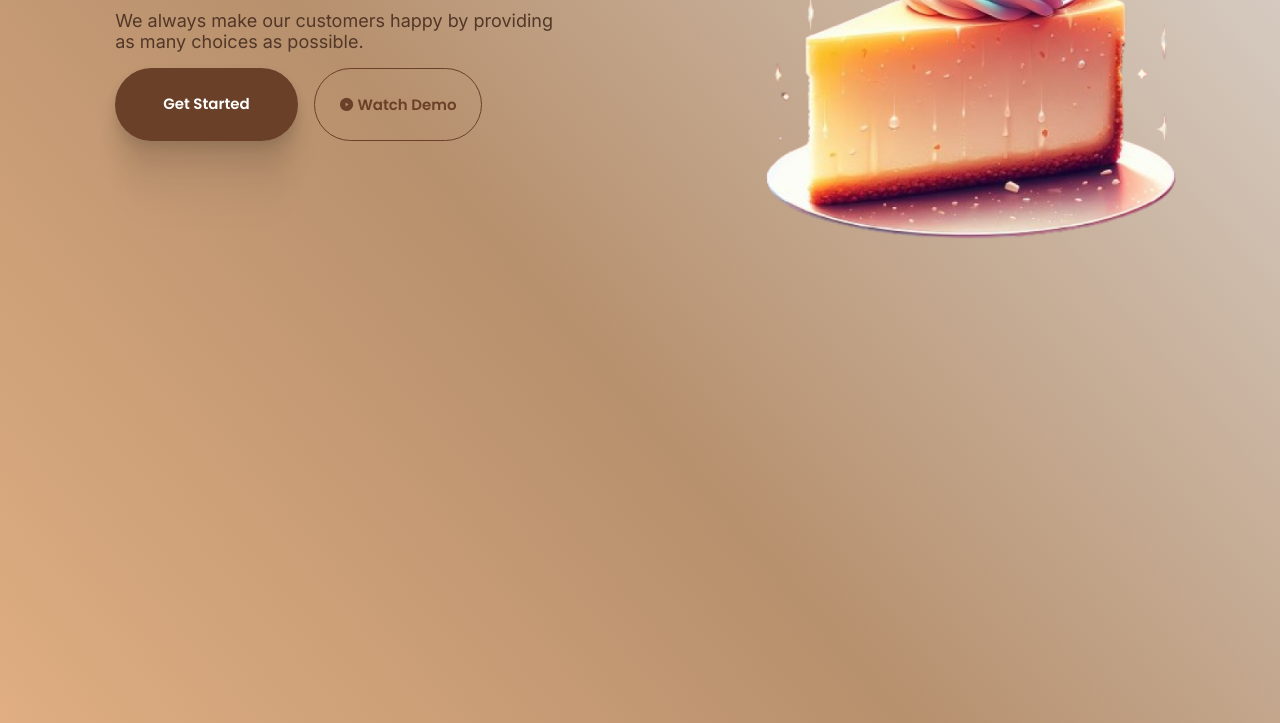
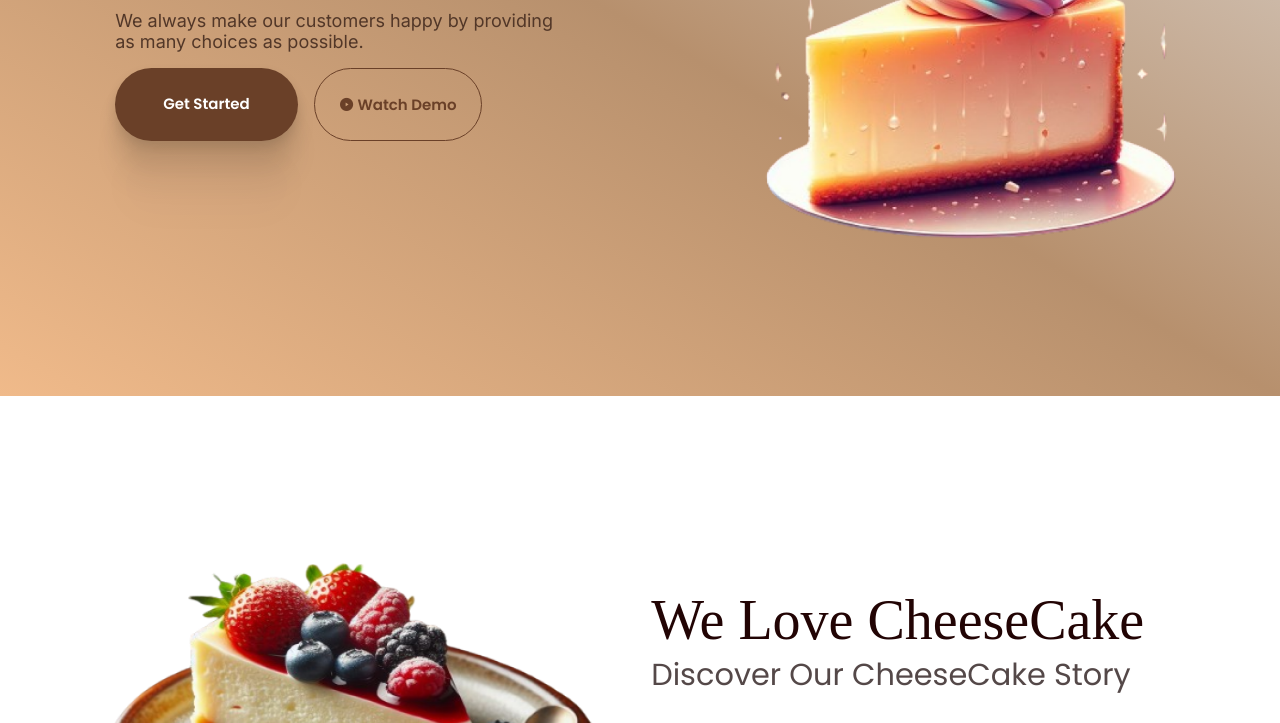
Before and after one commit to davistheweb/Cheese-Cakes, a plain HTML site: page index.html in a window 1280 px wide. Shown: the part 340-1063 px from the top of the page. Drawn offline with nearby package versions, Linux system fonts and the light colour scheme; a web font is replaced by a local one.

Commit message:
work done

```diff
--- a/asset/css/style.css
+++ b/asset/css/style.css
@@ -384,15 +384,7 @@
 
 
     .home {
-        /* background: url(../img/MAIN\ BG.png);
-        background-repeat: no-repeat;
-        background-size: cover; */
         background: linear-gradient(to top right,  #f0ba8a,#b7906d, #dedbd8);
-            /* Optionally, you can adjust the angle to achieve the desired effect */
-            /* background-image: linear-gradient(135deg, #FCF9F4, #79533B, #6A4028); */
-            /* You can also adjust background-size, background-repeat, etc. */
-
-
         width: 100%;
         padding-bottom: 2rem;
 
@@ -1901,10 +1893,6 @@
         padding: 0 9%;
     }
 
-    .home {
-        padding-bottom: 50rem;
-    }
-
     .container-home {
         padding-top: 3rem;
     }
```
